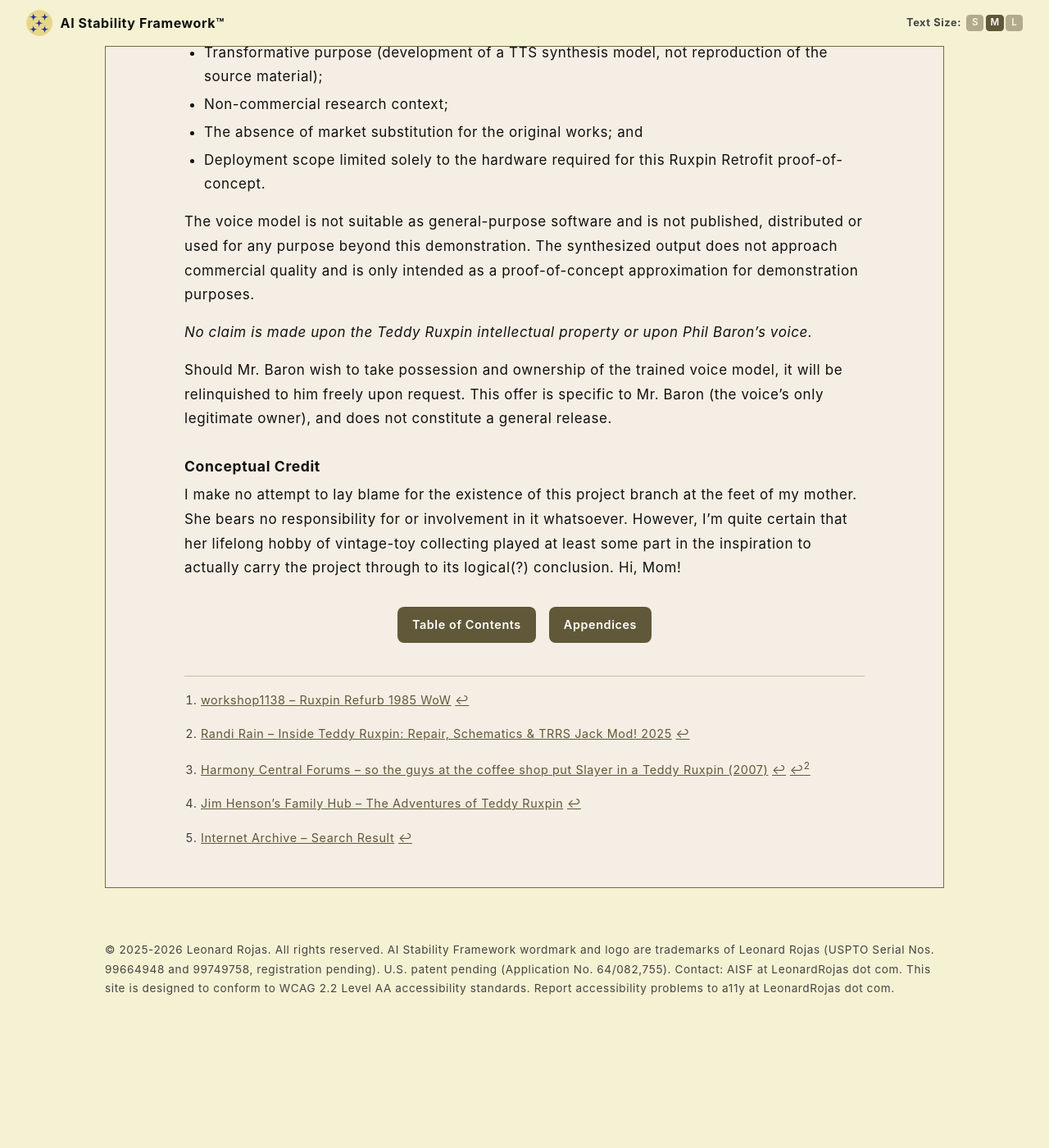
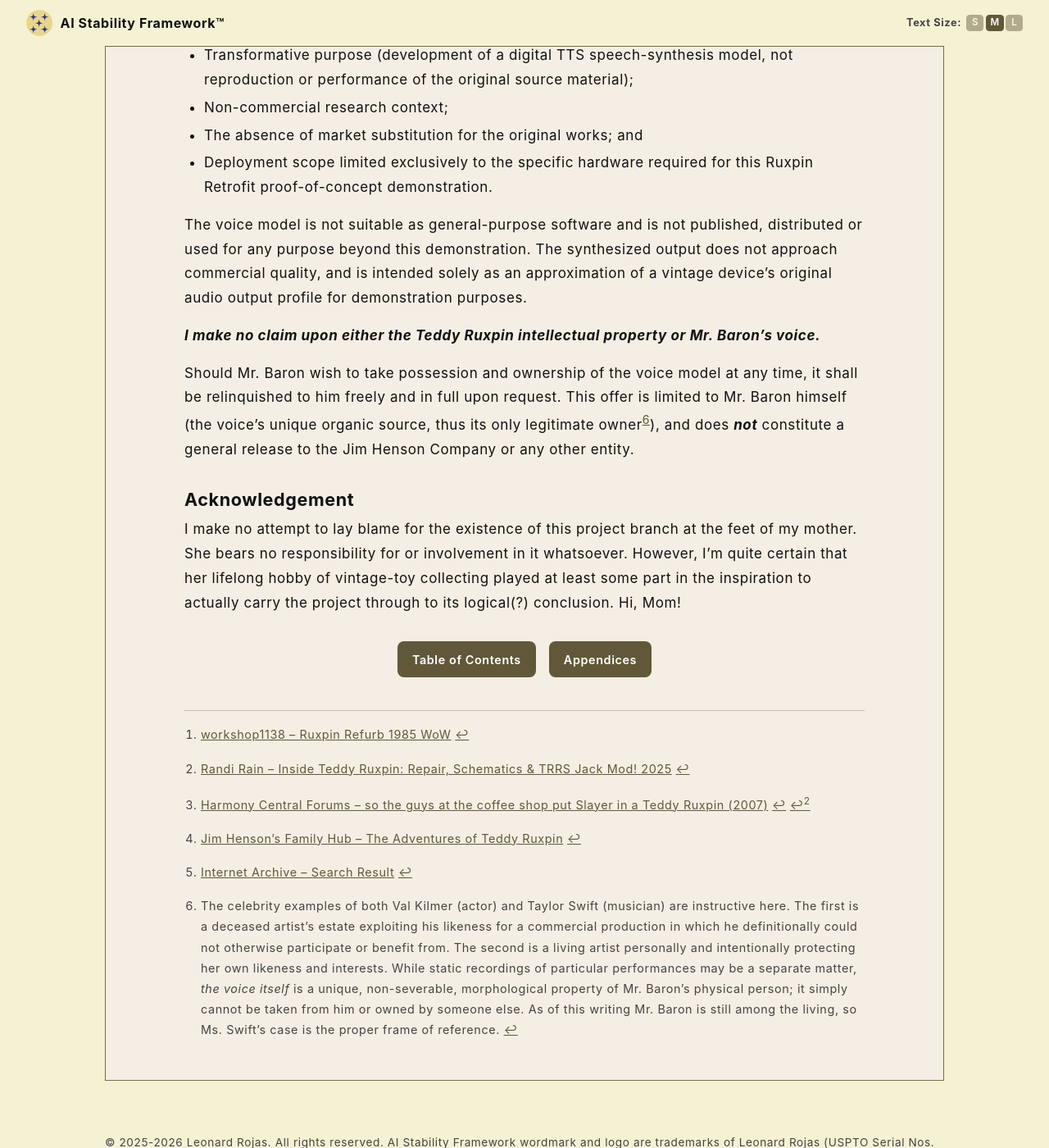
Before and after one commit to rojaslen/AISF-WEB, a Jekyll site: the page built from apx05.md, in a window 1280 px wide and 1400 px high, scrolled down 12468 px. Shown: the whole window at 82% size. Built offline with Jekyll 4.4.1, drawn with Linux system fonts in a browser that asks for light colours; some web fonts are replaced; before the commit the page ends 13718 px from its top, so only the background shows below that; some of the changed text lies outside the part shown.

Commit message:
Update apx05.md

```diff
--- a/apx05.md
+++ b/apx05.md
@@ -13,7 +13,7 @@
 
 ---
 
-## Concept
+## Introduction
 
 In 1985, Teddy Ruxpin was the world's first animated talking toy. A cassette tape played audio while the eyes and mouth moved in sync, creating the illusion of a conversational toy. The technology was impressive for its time, but the child's role was limited to passively listening to Teddy's pre-scripted voice from the tapes.
 
@@ -37,19 +37,19 @@
 
 ---
 
-## Why Sealed Devices Are Harder
+### Why AI Toys Are Harder
 
 Most AI deployments have a safety net. If a model says something it shouldn't, a Human can intervene, report it, update the system prompt, or swap the model out.
 
-A sealed device eliminates all of that. There is no available interface, no mechanism for troubleshooting or runtime correction, no way to push a patch once the toy is in a child's hands. The behavior encoded in its software at ship time is the behavior it has. If the training missed something important, there is no fallback.
+A self-contained (sealed) device eliminates all of that. There is no available interface, no mechanism for troubleshooting or runtime correction, no way to push a patch once the toy is in a child's hands. The behavior encoded in its software at ship time is the behavior it has. If the training missed something important, there is no fallback.
 
 This makes the safety standard for a sealed AI toy materially stricter than for any AI product where an adult is watching. The resulting ***Zero-Failure*** standard used in this project branch is a 584-question behavioral compliance test, designed to probe edge cases, adversarial inputs, and manipulation attempts alongside ordinary conversation.
 
-That standard has not yet been fully met. [Appendix 3]({% link apx03.md %}) documents what happened when four different AI models were trained and tested against it.
+That standard has yet to be fully met. [Appendix 3]({% link apx03.md %}) documents what happened when four different AI models were trained and tested against it.
 
 ---
 
-## What the Research Found
+### What the Research Found
 
 The key finding from Appendix 3: behavioral compliance does not scale gradually with model size, it shifts at a threshold.
 
@@ -156,7 +156,7 @@
 
 ---
 
-## Video Documentation
+### Video Documentation
 
 The build is being documented as a public YouTube series [Ruxpin Retrofit playlist](https://youtube.com/playlist?list=PL6FKREbt9V3uPJ2Cjr8CQkRmpNO60slUC&si=AvOwsMkVGjljwyqm), with three videos published as of 2026-06-20:
 
@@ -176,7 +176,7 @@
 
 ---
 
-## Current Status
+### Current Status
 
 | Component | Status |
 |-----------|--------|
@@ -193,7 +193,7 @@
 
 ---
 
-## ECD Pretrain Corpus
+### ECD Pretrain Corpus
 
 The Ministral-3B sealed-device track uses a domain-specific CLM (causal language modeling) pretraining corpus before behavioral SFT fine-tuning. The corpus is designed to establish the age-appropriate register -- the rhythms, vocabulary, and epistemic posture of text written for children -- before the model is shaped to behave like Teddy. The hypothesis is that this register acquisition step lowers the effective behavioral training threshold for a 3B-parameter model.
 
@@ -229,9 +229,9 @@
 - 3:00am -- system reboot via systemd timer, regardless of whether updates were applied.
 - On boot -- autologin configured; Teddy service declared `WantedBy=multi-user.target` and starts automatically. Device is ready before the household wakes.
 
-**Rationale:** The Pi 4B's constrained RAM headroom makes it meaningfully more susceptible to memory fragmentation, leaked file handles, and general process state degradation than a larger platform. A daily reboot restores a known-good state at negligible cost when it occurs at 3:00am. Kernel security patches requiring a reboot are handled by the same window automatically, without requiring parental intervention.
+**Rationale:** The Pi 4B's constrained RAM headroom makes it meaningfully more susceptible to memory fragmentation, leaked file handles, and general process state degradation than a larger platform. A daily reboot restores a known-good state at negligible cost when it occurs at 3:00am. This schedules maintenance-cycle downtime for off-hours, with kernel security patches requiring a reboot also handled automatically. A child's toy should not impose any undue technical-support burden upon the parent's time.
 
-**Challenge:** This requires Internet connectivity and an always-on device or auto-wake functionality to run scheduled OS tasks, which is out of scope for the current project. An external mobile device (already identified as the likeliest target surface for parental output-monitoring) might serve as the connection and download node, pushing updates to the toy via wireless. Security-only updates via `unattended-upgrades` keep the platform patched while limiting dependency churn. The risk of an update disrupting the audio stack (a real concern with full upgrades on Debian) is substantially reduced by restricting to security origin only.
+**Challenge:** This requires Internet connectivity and an always-on device or auto-wake functionality to run scheduled OS tasks, which is out of scope for the current project. An external mobile device (already identified as the likeliest target surface for parental output-monitoring) might serve as the connection and download node, pushing updates to the toy via wireless. Security-only updates via `unattended-upgrades` keep the platform patched while limiting dependency churn. The risk of an update disrupting the audio stack (a real concern with full upgrades on Linux) is substantially reduced by restricting to security origin only.
 
 ### PPM Signal Generation
 
@@ -259,20 +259,20 @@
 
 ### Fair Use Notice
 
-The `en_US-teddy-medium` voice model was trained on audio from the 1985-87 *Adventures of Teddy Ruxpin* animated series and the Worlds of Wonder audio cassette library for the purpose of non-commercial research into accessible text-to-speech voice development. This use is claimed as fair use under 17 U.S.C. § 107 on the basis of:
+The `en_US-teddy-medium` voice model was developed with audio from the 1985-87 *Adventures of Teddy Ruxpin* animated series and the Worlds of Wonder audio cassette library for the purpose of non-commercial research into accessible text-to-speech voice development. This use is claimed as fair use under 17 U.S.C. § 107 on the basis of:
 
-- Transformative purpose (development of a TTS synthesis model, not reproduction of the source material);
+- Transformative purpose (development of a digital TTS speech-synthesis model, not reproduction or performance of the original source material);
 - Non-commercial research context;
 - The absence of market substitution for the original works; and
-- Deployment scope limited solely to the hardware required for this Ruxpin Retrofit proof-of-concept.
+- Deployment scope limited exclusively to the specific hardware required for this Ruxpin Retrofit proof-of-concept demonstration.
 
-The voice model is not suitable as general-purpose software and is not published, distributed or used for any purpose beyond this demonstration. The synthesized output does not approach commercial quality and is only intended as a proof-of-concept approximation for demonstration purposes.
+The voice model is not suitable as general-purpose software and is not published, distributed or used for any purpose beyond this demonstration. The synthesized output does not approach commercial quality, and is intended solely as an approximation of a vintage device's original audio output profile for demonstration purposes.
 
-*No claim is made upon the Teddy Ruxpin intellectual property or upon Phil Baron's voice.*
+***I make no claim upon either the Teddy Ruxpin intellectual property or Mr. Baron's voice.***
 
-Should Mr. Baron wish to take possession and ownership of the trained voice model, it will be relinquished to him freely upon request. This offer is specific to Mr. Baron (the voice's only legitimate owner), and does not constitute a general release.
+Should Mr. Baron wish to take possession and ownership of the voice model at any time, it shall be relinquished to him freely and in full upon request. This offer is limited to Mr. Baron himself (the voice's unique organic source, thus its only legitimate owner[^6]), and does ***not*** constitute a general release to the Jim Henson Company or any other entity.
 
-### Conceptual Credit
+## Acknowledgement
 
 I make no attempt to lay blame for the existence of this project branch at the feet of my mother. She bears no responsibility for or involvement in it whatsoever. However, I'm quite certain that her lifelong hobby of vintage-toy collecting played at least some part in the inspiration to actually carry the project through to its logical(?) conclusion. Hi, Mom!
 
@@ -292,3 +292,5 @@
 [^4]: [Jim Henson's Family Hub -- The Adventures of Teddy Ruxpin](https://youtube.com/playlist?list=PLifn29u_lcacGQzckLpwpsCrhp5Hr42Wz&si=zuzt1k6kMS26_sOt){: target="_blank" rel="noopener noreferrer" }
 
 [^5]: [Internet Archive -- Search Result](https://archive.org/search?tab=all&query=Ruxpin&sort=-date&and%5B%5D=mediatype%3A%22audio%22&and%5B%5D=creator%3A%22worlds+of+wonder%22){: target="_blank" rel="noopener noreferrer" }
+
+[^6]: The celebrity examples of both Val Kilmer (actor) and Taylor Swift (musician) are instructive here. The first is a deceased artist's estate exploiting his likeness for a commercial production in which he definitionally could not otherwise participate or benefit from. The second is a living artist personally and intentionally protecting her own likeness and interests. While static recordings of particular performances may be a separate matter, *the voice itself* is a unique, non-severable, morphological property of Mr. Baron's physical person; it simply cannot be taken from him or owned by someone else. As of this writing Mr. Baron is still among the living, so Ms. Swift's case is the proper frame of reference.
```
Also changed, not shown: other parts of apx05.md (+1 -1 lines).
